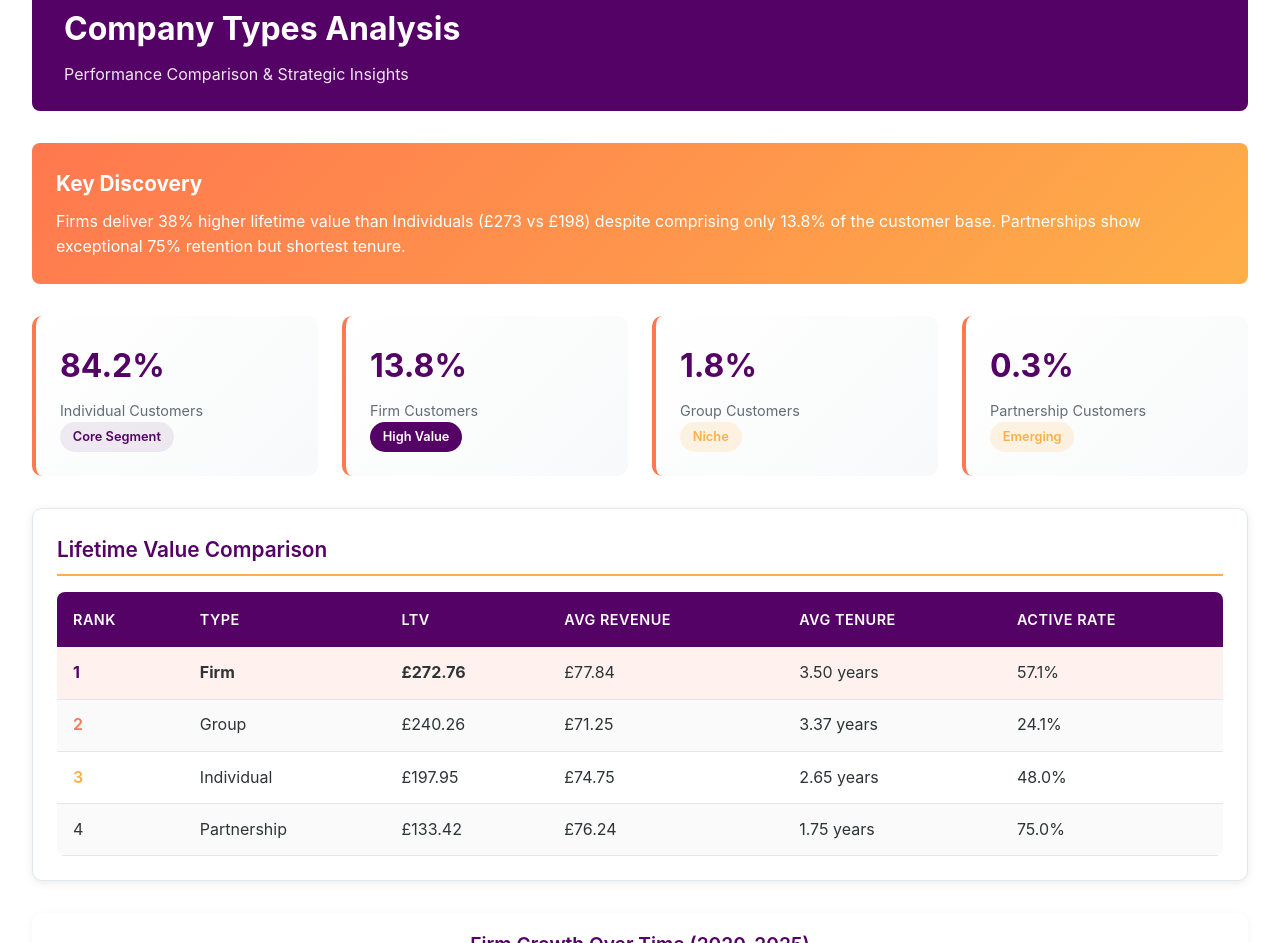
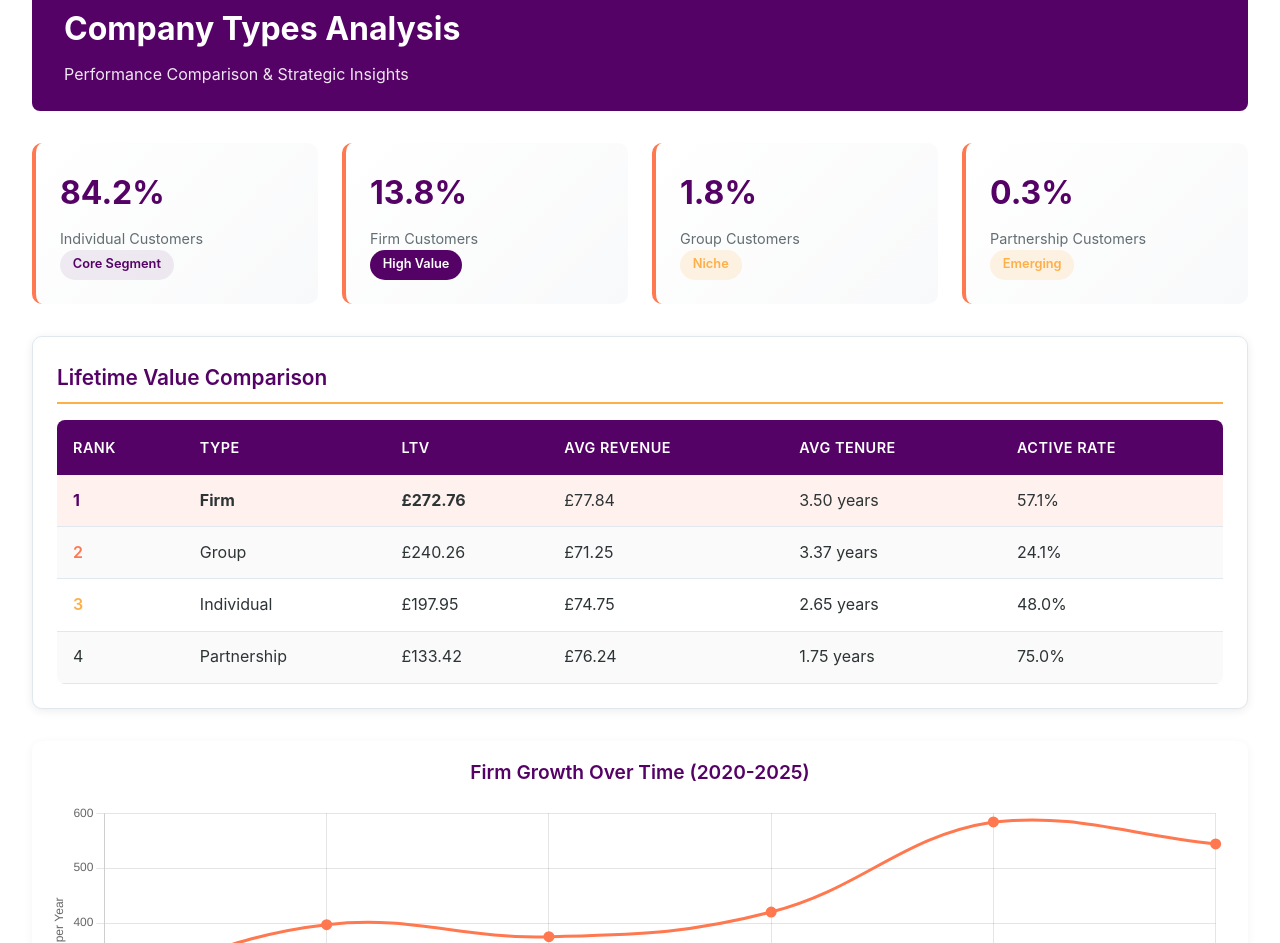
Before and after one commit to MOD-WI/westminsterdata, a plain HTML site: page customer-data-analysis-dashboard.html in a window 1280 px wide. Shown: the part 9213-10156 px from the top of the page. Drawn offline with nearby package versions, Linux system fonts and the light colour scheme.

Commit message:
Remove key discovery card from company types section

```diff
--- a/customer-data-analysis-dashboard.html
+++ b/customer-data-analysis-dashboard.html
@@ -1355,11 +1355,6 @@
             <div class="section-header">
                 <h2 class="section-title">Company Types Analysis</h2>
                 <p class="section-subtitle">Performance Comparison & Strategic Insights</p>
-            </div>
-
-            <div class="highlight-box">
-                <div class="highlight-title">Key Discovery</div>
-                <p>Firms deliver 38% higher lifetime value than Individuals (£273 vs £198) despite comprising only 13.8% of the customer base. Partnerships show exceptional 75% retention but shortest tenure.</p>
             </div>
 
             <div class="stats-grid">
```
